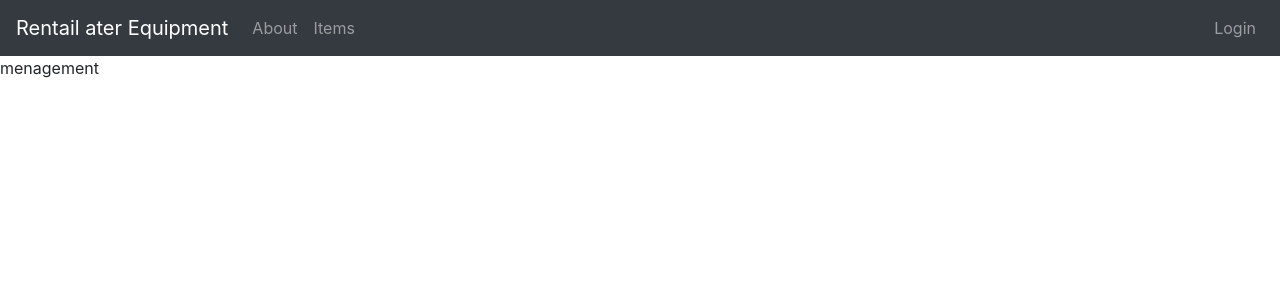
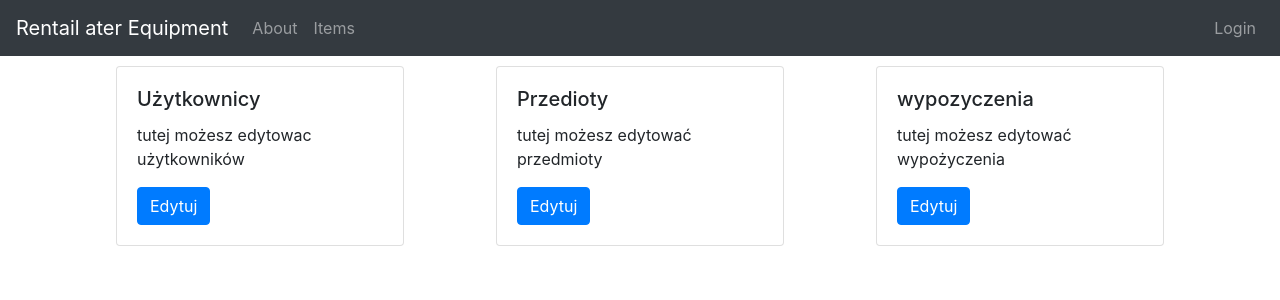
Before and after one commit to toczownik/rental-equipment, a React (Create React App) app in the folder frontend/: page /menagment in a window 1280 px wide. Shown: the top 300 px of the page. Built offline with nearby package versions, Linux system fonts and the light colour scheme.

Commit message:
add 3 tabs to managment resources

```diff
--- /dev/null
+++ b/frontend/src/components/CustomCard.js
@@ -0,0 +1,21 @@
+import React from "react";
+import { Card, Button } from "react-bootstrap";
+
+const CustomCard = ({ title, text, imgUrl, linkRedirect }) => {
+  return (
+    <>
+      <Card style={{ width: "18rem" }}>
+        {/* <Card.Img variant="top" src={imgUrl} /> */}
+        <Card.Body>
+          <Card.Title>{title}</Card.Title>
+          <Card.Text>{text}</Card.Text>
+          <Button variant="primary" href={`${linkRedirect}`}>
+            Edytuj
+          </Button>
+        </Card.Body>
+      </Card>
+    </>
+  );
+};
+
+export default CustomCard;
--- a/frontend/src/components/Menagement.js
+++ b/frontend/src/components/Menagement.js
@@ -1,10 +1,39 @@
 import React from "react";
+import { Row, Col, Card, Container } from "react-bootstrap";
+import CustomCard from "./CustomCard";
 
 const Menagement = () => {
   return (
-    <div>
-      <p>menagement</p>
-    </div>
+    <>
+      <Container>
+        <Row>
+          <Col>
+            <CustomCard
+              title={"Użytkownicy"}
+              text={"tutej możesz edytowac użytkowników"}
+              imgUrl={"user.png"}
+              linkRedirect={""}
+            />
+          </Col>
+          <Col>
+            <CustomCard
+              title={"Przedioty"}
+              text={"tutej możesz edytować przedmioty"}
+              imgUrl={""}
+              linkRedirect={""}
+            />
+          </Col>
+          <Col>
+            <CustomCard
+              title={"wypozyczenia"}
+              text={"tutej możesz edytować wypożyczenia"}
+              imgUrl={""}
+              linkRedirect={""}
+            />
+          </Col>
+        </Row>
+      </Container>
+    </>
   );
 };
 
```
Also changed, not shown: frontend/src/components/user.png (added).
